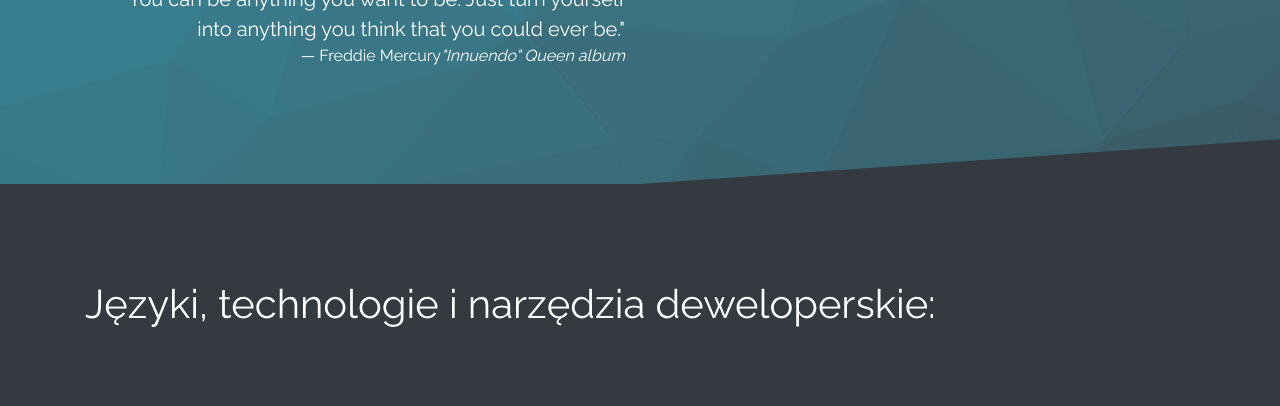
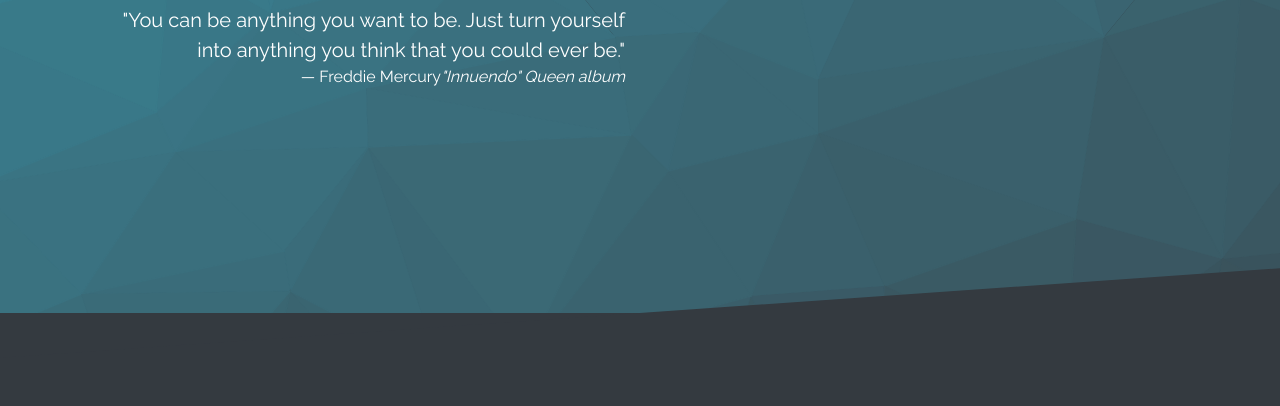
Before and after one commit to dawidkozakiewicz/most_updated_portfolio, a website: page index.html in a window 1280 px wide. Shown: the part 521-927 px from the top of the page. Drawn offline with nearby package versions, Linux system fonts and the light colour scheme.

Commit message:
improove scrolling

```diff
--- a/index.html
+++ b/index.html
@@ -19,11 +19,11 @@
 
 </head>
 
-<body id="home" data-spy="scroll" data-target="#main-nav" class="bg-dark text-dark">
+<body href="#home" id="home" data-spy="scroll" data-target="#main-nav" class="bg-dark text-dark">
 
   <nav class="navbar navbar-expand-md navbar-dark bg-dark fixed-top border-bottom border-secondary py-4" id="main-nav">
     <div class="container">
-      <a href="#home" class="navbar-brand">
+      <a  class="navbar-brand">
         <img src="img/mlogo.png" width="50" height="50" alt="">
         <h3 class="d-inline align-middle h8">Dawid Kozakiewicz</h3>
       </a>
--- a/scss/style.scss
+++ b/scss/style.scss
@@ -5,7 +5,7 @@
 
 
 body {
-  margin-top: 105px;
+  margin-top: 1px;
   font-family: 'Raleway', sans-serif;
 
   i {
@@ -256,7 +256,9 @@
 
 
   .primary-overlay {
-    margin-top: 100px;
+    margin-top: 159px;
+    padding-bottom: 160px;
+    padding-top: 66px;
   }
 }
 
```
Also changed, not shown: css/style.css.
